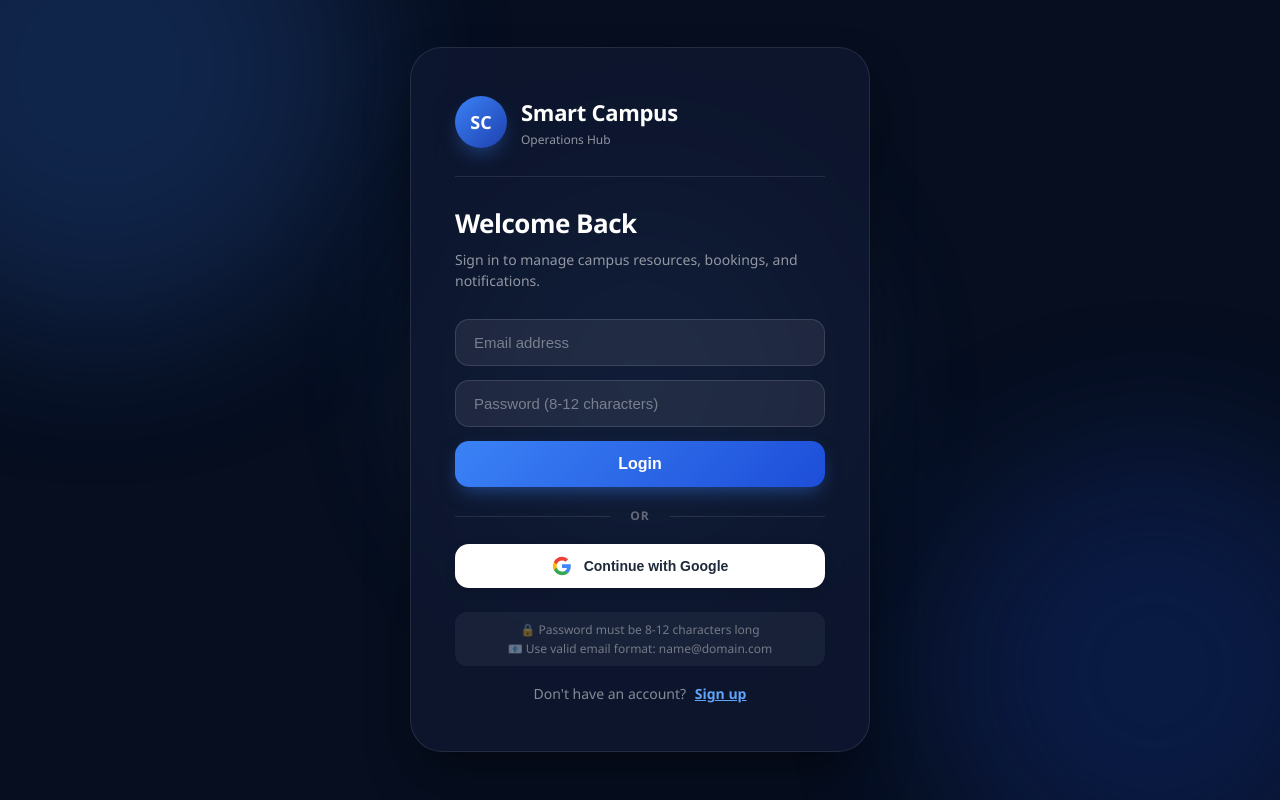
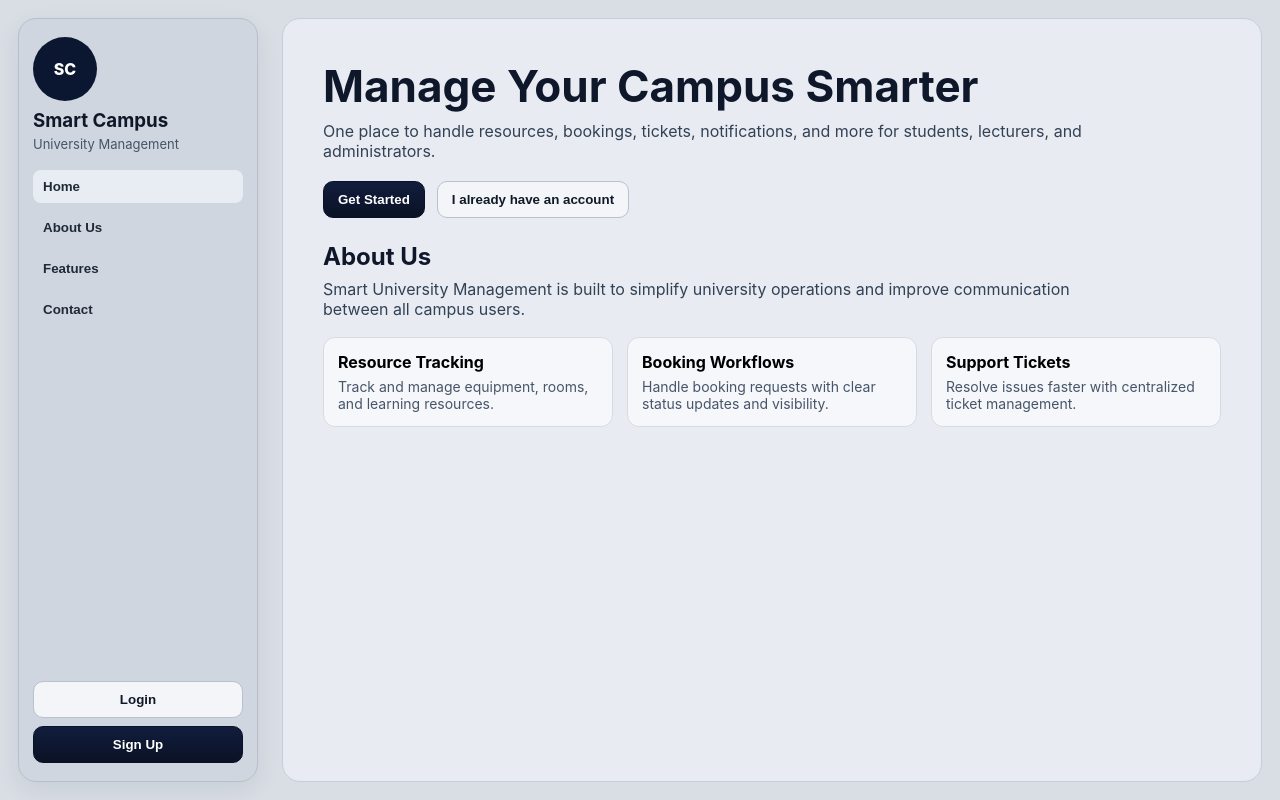
Before and after one commit to chamudiNethmini/it3030-paf-2026-smart-campus-group79, a React (Create React App) app in the folder frontend/: page / in a window 1280 px wide. Built offline with nearby package versions, Linux system fonts and the light colour scheme; no server answers.

Commit message:
set landing page as root route, protect auth pages

```diff
--- a/frontend/src/App.js
+++ b/frontend/src/App.js
@@ -8,6 +8,7 @@
 import LoginPage from "./Pages/Login/LoginPage";
 import SignupPage from "./Pages/Login/SignupPage";
 import OAuthCallback from "./Pages/OAuthCallback";
+import LandingPage from "./Pages/Landing/LandingPage";
 import Dashboard from "./Pages/Dashboard/Dashboard";
 import FacilitiesPage from "./Pages/Facilities/FacilitiesPage";
 import AddResource from "./Pages/Admin/AddResource";
@@ -23,7 +24,7 @@
       <Router>
         <Routes>
           {/* PUBLIC ROUTES */}
-          <Route path="/" element={<LoginPage />} />
+          <Route path="/" element={<LandingPage />} />
           <Route path="/login" element={<LoginPage />} />
           <Route path="/signup" element={<SignupPage />} />
           <Route path="/oauth-callback" element={<OAuthCallback />} />
```
